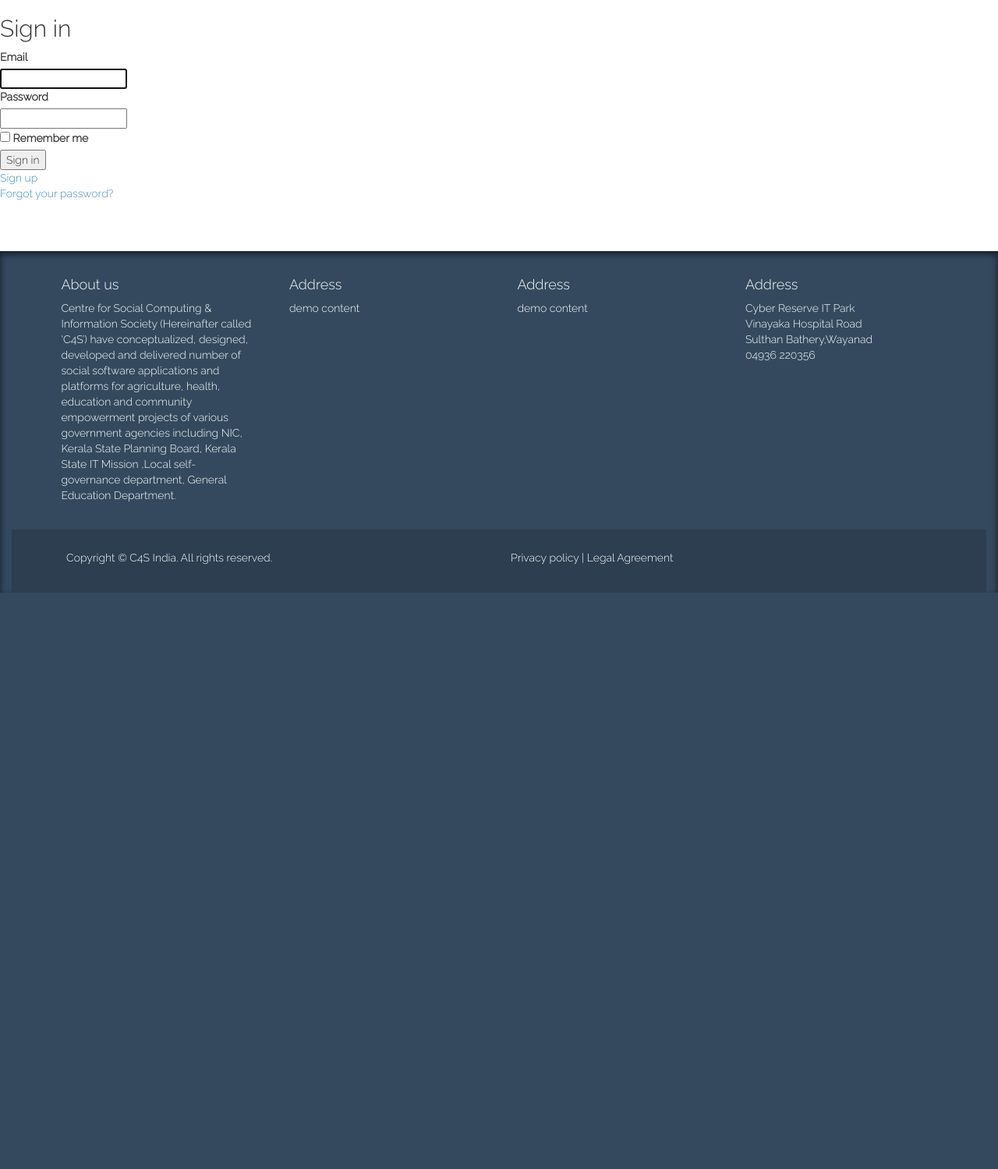
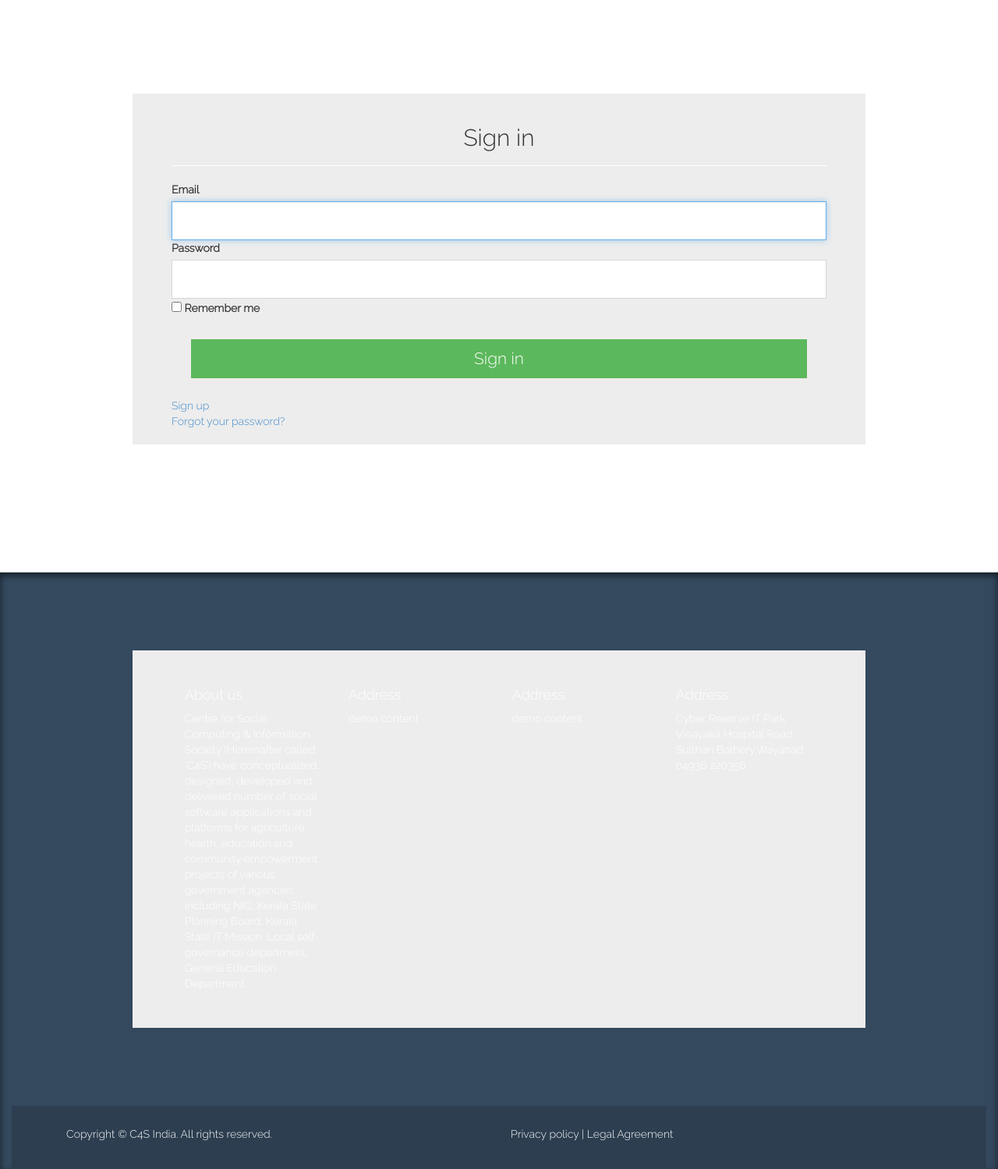
Before and after one commit to c4sc/c4s, a Rails app: page /administrator/login in a window 1280 px wide. Shown: the part 50-1549 px from the top of the page at 78% size. Before the commit the page ends 810 px from the top, so only its background shows below. Run offline with Rails 7, Linux system fonts and the light colour scheme; style sheets or scripts are compiled from the project's sources; some libraries are stand-ins or nearby versions.

Commit message:
admin login page design tweaked

```diff
--- a/app/views/devise/sessions/new.html.erb
+++ b/app/views/devise/sessions/new.html.erb
@@ -1,17 +1,54 @@
-<h2>Sign in</h2>
+<style>
+.page-header {
+    border-bottom: 1px solid #FFFFFF;
+    margin: 20px 0;
+    padding-bottom: 9px;
+    text-align: center;
+}
 
+.form-control {
+    border: 1px solid #D6D6D6;
+    border-radius: 0;
+    box-shadow: none;
+    height: 50px;
+    padding: 6px 15px;
+}
+
+body {
+    background-color: #ffffff;
+}
+
+.row {
+    background: #ededed;
+    padding: 20px 50px 20px 50px;
+    margin: 100px;
+}
+
+.btn {
+    padding: 10px;
+    border-radius: 0;
+    border: none;
+    font-size: 21px;
+}
+</style>
+<div class="container">
+    <div class="row">
+        <div class="page-header"> <h2>Sign in</h2></div>
         <%= form_for(resource, as: resource_name, url: session_path(resource_name)) do |f| %>
             <div><%= f.label :email %><br />
-  <%= f.email_field :email, autofocus: true %></div>
+            <%= f.email_field :email, autofocus: true, class:"form-control input-md" %></div>
 
         <div><%= f.label :password %><br />
-    <%= f.password_field :password, autocomplete: "off" %></div>
+            <%= f.password_field :password, autocomplete: "off", class:"form-control      input-md" %></div>
 
         <% if devise_mapping.rememberable? -%>
             <div><%= f.check_box :remember_me %> <%= f.label :remember_me %></div>
     <% end -%>
 
-  <div><%= f.submit "Sign in" %></div>
-<% end %>
+    <div style="margin:3%"><%= f.submit "Sign in", class:"btn btn-block btn-success" %></div>
 
     <%= render "devise/shared/links" %>
+    <% end %>
+    </div>
+</div>
+</div>
```
Lines whose indentation alone changed are shown as unchanged.
